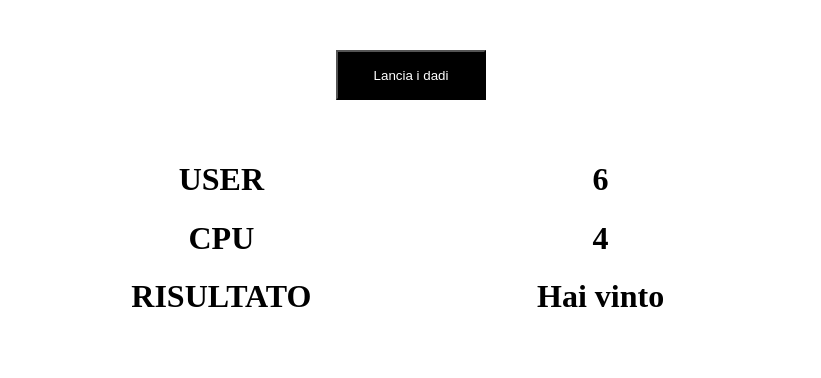
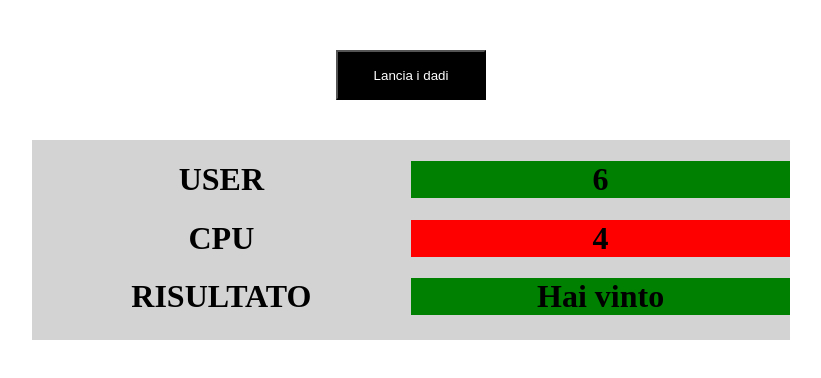
Before and after one commit to ChristianPucci91/js-mail-dadi, a plain HTML site: page dadi/index.html in a window 1280 px wide. Both pictures are taken after a click on the button "Lancia i dadi". Shown: the whole page, without its empty margins (229-1050 px from the left). Drawn offline with Linux system fonts and the light colour scheme.

Commit message:
last update risolto problema colore className

```diff
--- a/dadi/css/style.css
+++ b/dadi/css/style.css
@@ -6,7 +6,7 @@
   height: 200px;
   text-align: center;
   margin-top: 40px;
-  /* background:lightgrey;s */
+  background:lightgrey;
 }
 
 .button {
@@ -30,13 +30,13 @@ button {
 /* javascript class */
 
 .bg-yellow {
-  background-color: yellow;
+  background: yellow;
 }
 
 .bg-green {
-  background-color: green;
+  background: green;
 }
 
 .bg-red {
-  background-color: red;
+  background: red;
 }
--- a/dadi/index.html
+++ b/dadi/index.html
@@ -27,8 +27,8 @@
           </div>
           <div class="right">
 
-            <h1 id="user"></h1>
-            <h1 id="cpu"></h1>
+            <h1 id="punteggiouser"></h1>
+            <h1 id="punteggiocpu"></h1>
             <h1 id="esito"></h1>
 
           </div>
--- a/dadi/js/script.js
+++ b/dadi/js/script.js
@@ -16,11 +16,11 @@ button.addEventListener('click',
      // Lancia dadi e ottieni numero da 1 a 6
      user = Math.floor(Math.random() * 6) + 1;
      // console.log(user);
-     document.getElementById('user').innerHTML = user;
+     document.getElementById('punteggiouser').innerHTML = user;
      // Cpu
      cpu = Math.floor(Math.random() * 6) + 1;
      // console.log(cpu);
-     document.getElementById('cpu').innerHTML = cpu;
+     document.getElementById('punteggiocpu').innerHTML = cpu;
 
      // esito della giocata
      document.getElementById('esito').innerHTML = esito;
@@ -29,20 +29,23 @@ button.addEventListener('click',
      if (user > cpu) {
 
         esito.innerHTML = "Hai vinto";
-        user.className = "bg-green";
-        cpu.className = "bg-red";
+        punteggiouser.className = "bg-green";
+        punteggiocpu.className = "bg-red";
+        esito.className = "bg-green";
 
      } else if (user < cpu) {
 
        esito.innerHTML = "Hai perso";
-       cpu.className = "bg-green";
-       user.className = "bg-red";
+       punteggiocpu.className = "bg-green";
+       punteggiouser.className = "bg-red";
+       esito.className = "bg-red";
 
      } else {
 
        esito.innerHTML = "Pareggio";
-       user.className = "bg-yellow";
-       cpu.className = "bg-yellow";
+       punteggiouser.className = "bg-yellow";
+       punteggiocpu.className = "bg-yellow";
+       esito.className = "bg-yellow";
      }
 
      // console.log(esito);
```
